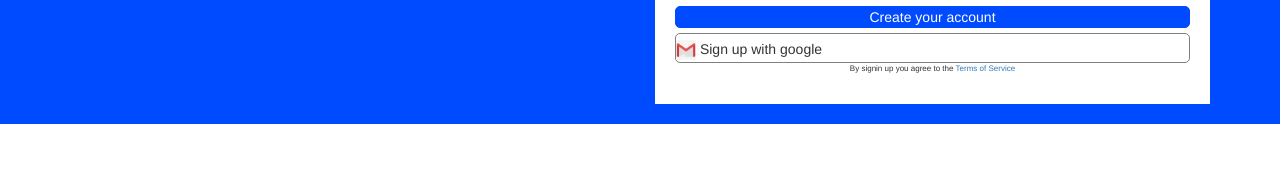
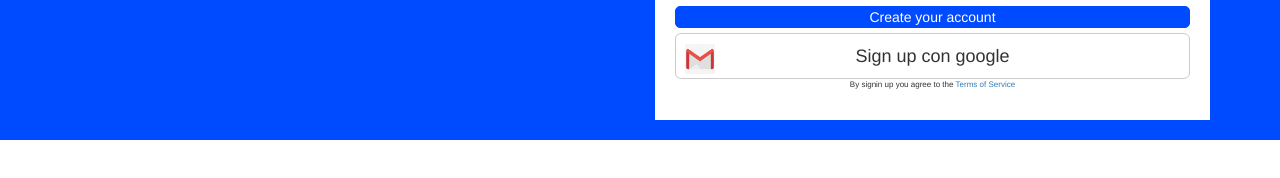
Before and after one commit to davide-amabile/html-css-digitalocean, a plain HTML site: page text.html in a window 1280 px wide. Shown: the part 202-380 px from the top of the page. Drawn offline with nearby package versions, Linux system fonts and the light colour scheme.

Commit message:
form comleto

```diff
--- a/css/style.css
+++ b/css/style.css
@@ -100,8 +100,8 @@
   line-height: 30px;
 }
 
-.email_sub img {
-  max-width: 20px;
+.button_gmail img {
+ width: 10px;
 }
 
 .email_sub p {
--- a/css/text.css
+++ b/css/text.css
@@ -102,8 +102,15 @@
   line-height: 30px;
 }
 
-.email_sub img {
-  max-width: 20px;
+.button_gmail {
+  position: relative;
+}
+
+.button_gmail img {
+ max-width: 30px;
+ text-align: left;
+ position: absolute;
+ left: 10px;
 }
 
 .email_sub p {
--- a/text.html
+++ b/text.html
@@ -34,11 +34,8 @@
               <div class="account text-center">
                 <a href="#">Create your account</a>
               </div>
-              <div class="email_sub">
-                <div class="">
-                  <img src="img/gmail.png" alt="">
-                  <p>Sign up with google</p>
-                </div>
+              <div class="button_gmail">
+                <button type="button" class="btn btn-default btn-lg btn-block"><img src="img/gmail.png" alt="">Sign up con google</button>
               </div>
               <p id="terms">By signin up you agree to the <a href="#">Terms of Service</a> </p>
             </div>
```
